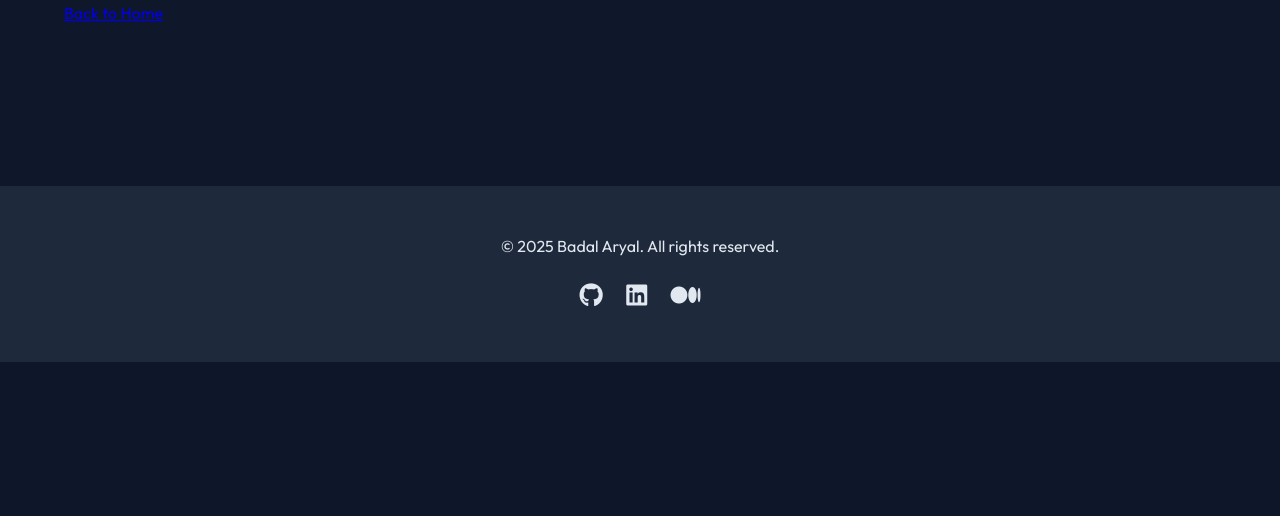
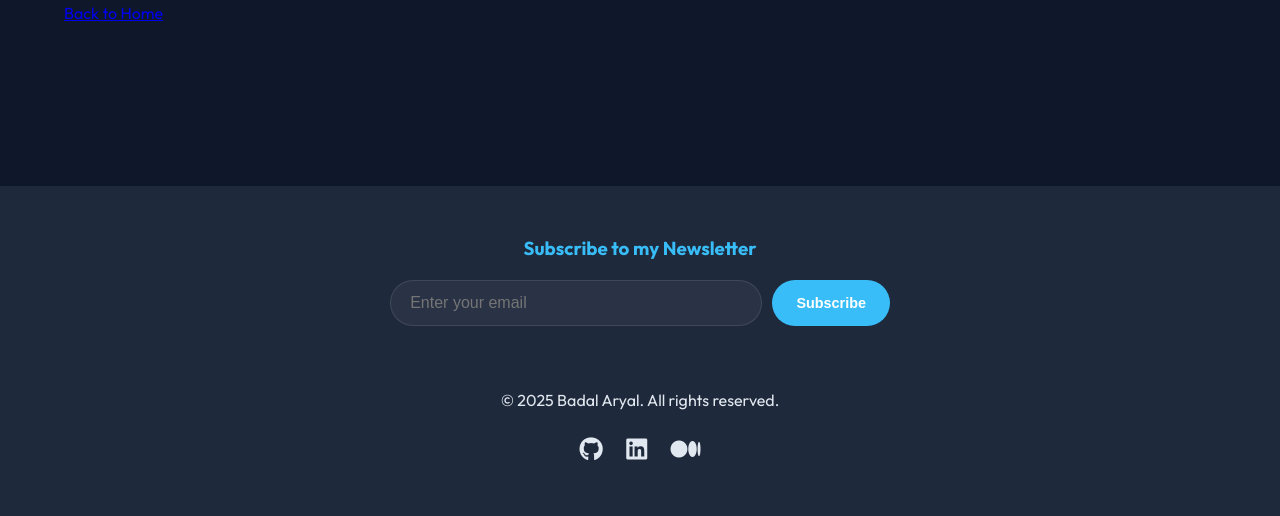
Before and after one commit to badalaryal11/personal-blog, a Django app: page /blog/3/ in a window 1280 px wide. Shown: the part 1953-2469 px from the top of the page. Before the commit the page ends 2315 px from the top, so only its background shows below. Run offline with Django 4.2, Linux system fonts and the light colour scheme; data comes from the database, SQL or seed files in the repository; both versions use the stored data as it was after the commit.

Commit message:
Implement email subscription feature with styling

```diff
--- a/blog/admin.py
+++ b/blog/admin.py
@@ -1,5 +1,6 @@
 from django.contrib import admin
-from .models import Project, BlogPost
+from .models import Project, BlogPost, Subscriber
 
 admin.site.register(Project)
 admin.site.register(BlogPost)
+admin.site.register(Subscriber)
--- a/blog/models.py
+++ b/blog/models.py
@@ -21,3 +21,10 @@ class BlogPost(models.Model):
 
     def __str__(self):
         return self.title
+
+class Subscriber(models.Model):
+    email = models.EmailField(unique=True)
+    date_subscribed = models.DateTimeField(auto_now_add=True)
+
+    def __str__(self):
+        return self.email
--- a/blog/static/css/style.css
+++ b/blog/static/css/style.css
@@ -48,6 +48,7 @@ header {
     font-weight: 700;
     background: linear-gradient(to right, var(--primary-color), var(--accent-color));
     -webkit-background-clip: text;
+    background-clip: text;
     -webkit-text-fill-color: transparent;
 }
 
@@ -79,7 +80,7 @@ header {
     justify-content: center;
     text-align: center;
     background: radial-gradient(circle at top right, rgba(56, 189, 248, 0.1), transparent 40%),
-                radial-gradient(circle at bottom left, rgba(192, 132, 252, 0.1), transparent 40%);
+        radial-gradient(circle at bottom left, rgba(192, 132, 252, 0.1), transparent 40%);
     padding-top: 60px;
 }
 
@@ -92,6 +93,7 @@ header {
 .highlight {
     background: linear-gradient(to right, var(--primary-color), var(--secondary-color));
     -webkit-background-clip: text;
+    background-clip: text;
     -webkit-text-fill-color: transparent;
 }
 
@@ -355,6 +357,7 @@ footer {
         opacity: 0;
         transform: translateX(50px);
     }
+
     to {
         opacity: 1;
         transform: translateX(0px);
@@ -372,3 +375,59 @@ footer {
 .toggle .line3 {
     transform: rotate(45deg) translate(-5px, -6px);
 }
+
+/* Subscription */
+.subscription-section {
+    margin-bottom: 2rem;
+    max-width: 500px;
+    margin-left: auto;
+    margin-right: auto;
+}
+
+.subscription-section h3 {
+    margin-bottom: 1rem;
+    color: var(--primary-color);
+}
+
+#subscription-form {
+    display: flex;
+    gap: 10px;
+    justify-content: center;
+}
+
+#subscription-form input[type="email"] {
+    padding: 0.8rem 1.2rem;
+    border-radius: 50px;
+    border: 1px solid rgba(255, 255, 255, 0.1);
+    background: rgba(255, 255, 255, 0.05);
+    color: var(--text-color);
+    font-size: 1rem;
+    flex: 1;
+    outline: none;
+    transition: border-color 0.3s;
+}
+
+#subscription-form input[type="email"]:focus {
+    border-color: var(--primary-color);
+}
+
+#subscription-form button {
+    padding: 0.8rem 1.5rem;
+    border-radius: 50px;
+    border: none;
+    background: var(--primary-color);
+    color: white;
+    font-weight: 600;
+    cursor: pointer;
+    transition: transform 0.2s;
+}
+
+#subscription-form button:hover {
+    transform: scale(1.05);
+}
+
+#subscription-message {
+    margin-top: 10px;
+    font-size: 0.9rem;
+    height: 20px;
+}
--- a/blog/static/js/main.js
+++ b/blog/static/js/main.js
@@ -33,9 +33,45 @@ const smoothScroll = () => {
     });
 }
 
+const handleSubscription = () => {
+    const form = document.getElementById('subscription-form');
+    const message = document.getElementById('subscription-message');
+
+    if (form) {
+        form.addEventListener('submit', function (e) {
+            e.preventDefault();
+            const formData = new FormData(form);
+
+            fetch(form.action, {
+                method: 'POST',
+                body: formData,
+                headers: {
+                    'X-Requested-With': 'XMLHttpRequest'
+                }
+            })
+                .then(response => response.json())
+                .then(data => {
+                    message.textContent = data.message;
+                    if (data.success) {
+                        message.style.color = 'green';
+                        form.reset();
+                    } else {
+                        message.style.color = 'red';
+                    }
+                })
+                .catch(error => {
+                    console.error('Error:', error);
+                    message.textContent = 'An error occurred. Please try again.';
+                    message.style.color = 'red';
+                });
+        });
+    }
+}
+
 const app = () => {
     navSlide();
     smoothScroll();
+    handleSubscription();
 }
 
 app();
--- a/blog/templates/blog/base.html
+++ b/blog/templates/blog/base.html
@@ -47,6 +47,17 @@
     </main>
 
     <footer>
+        <div class="footer-content">
+            <div class="subscription-section">
+                <h3>Subscribe to my Newsletter</h3>
+                <form id="subscription-form" method="POST" action="{% url 'subscribe' %}">
+                    {% csrf_token %}
+                    <input type="email" name="email" placeholder="Enter your email" required>
+                    <button type="submit" class="btn btn-small">Subscribe</button>
+                </form>
+                <p id="subscription-message"></p>
+            </div>
+        </div>
         <p>&copy; {% now "Y" %} Badal Aryal. All rights reserved.</p>
         <div class="social-links">
             <a href="https://github.com/badalaryal11" target="_blank"><i class="fab fa-github"></i></a>
--- a/blog/urls.py
+++ b/blog/urls.py
@@ -4,4 +4,5 @@ from . import views
 urlpatterns = [
     path('', views.home, name='home'),
     path('blog/<int:pk>/', views.blog_detail, name='blog_detail'),
+    path('subscribe/', views.subscribe, name='subscribe'),
 ]
--- a/blog/views.py
+++ b/blog/views.py
@@ -34,3 +34,32 @@ def home(request):
 def blog_detail(request, pk):
     post = get_object_or_404(BlogPost, pk=pk)
     return render(request, 'blog/post_detail.html', {'post': post})
+
+from .forms import SubscriptionForm
+from django.http import JsonResponse
+from django.core.mail import send_mail
+from django.conf import settings
+
+def subscribe(request):
+    if request.method == 'POST':
+        form = SubscriptionForm(request.POST)
+        if form.is_valid():
+            subscriber = form.save()
+
+            # Send confirmation email
+            try:
+                send_mail(
+                    subject='Welcome to my Newsletter!',
+                    message='Thank you for subscribing to my newsletter. I will keep you updated with my latest blog posts and projects.',
+                    from_email=settings.EMAIL_HOST_USER,
+                    recipient_list=[subscriber.email],
+                    fail_silently=True,
+                )
+            except Exception as e:
+                # Log error but don't fail the response
+                print(f"Error sending email: {e}")
+
+            return JsonResponse({'success': True, 'message': 'Thank you for subscribing!'})
+        else:
+            return JsonResponse({'success': False, 'message': 'Invalid email or already subscribed.'})
+    return JsonResponse({'success': False, 'message': 'Invalid request method.'})
```
Also changed, not shown: blog/forms.py (added, +14 -0 lines), blog/migrations/0004_subscriber.py (added), db.sqlite3.
